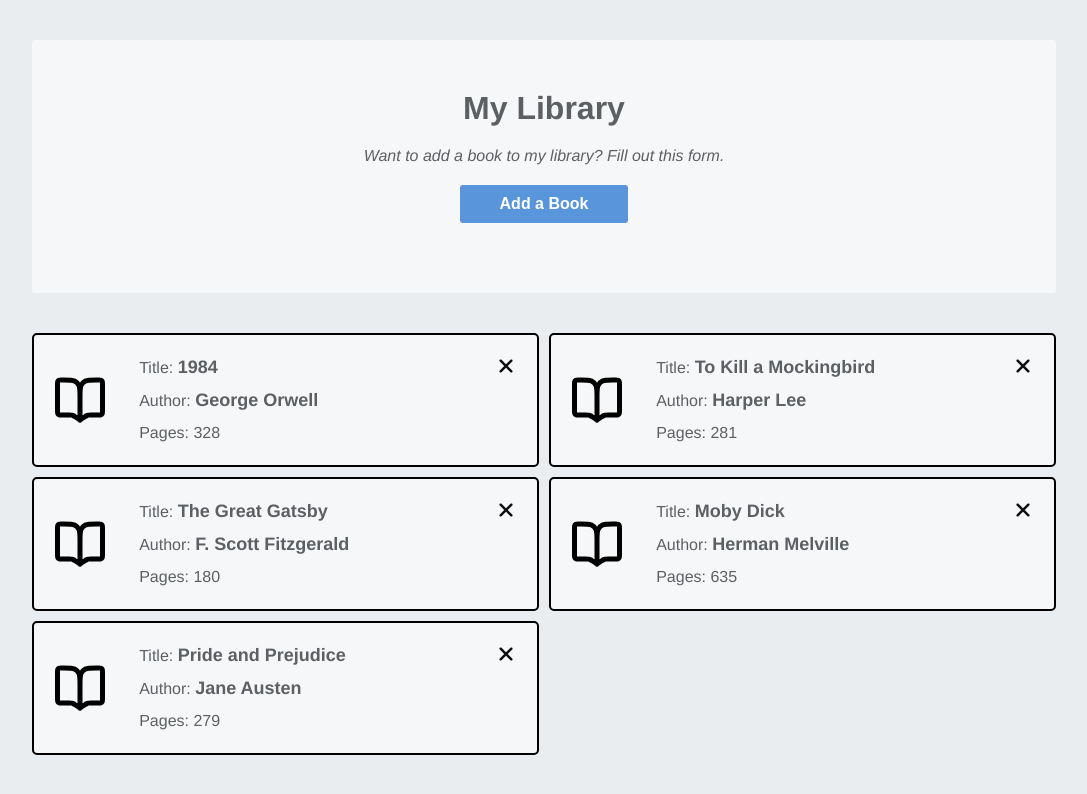
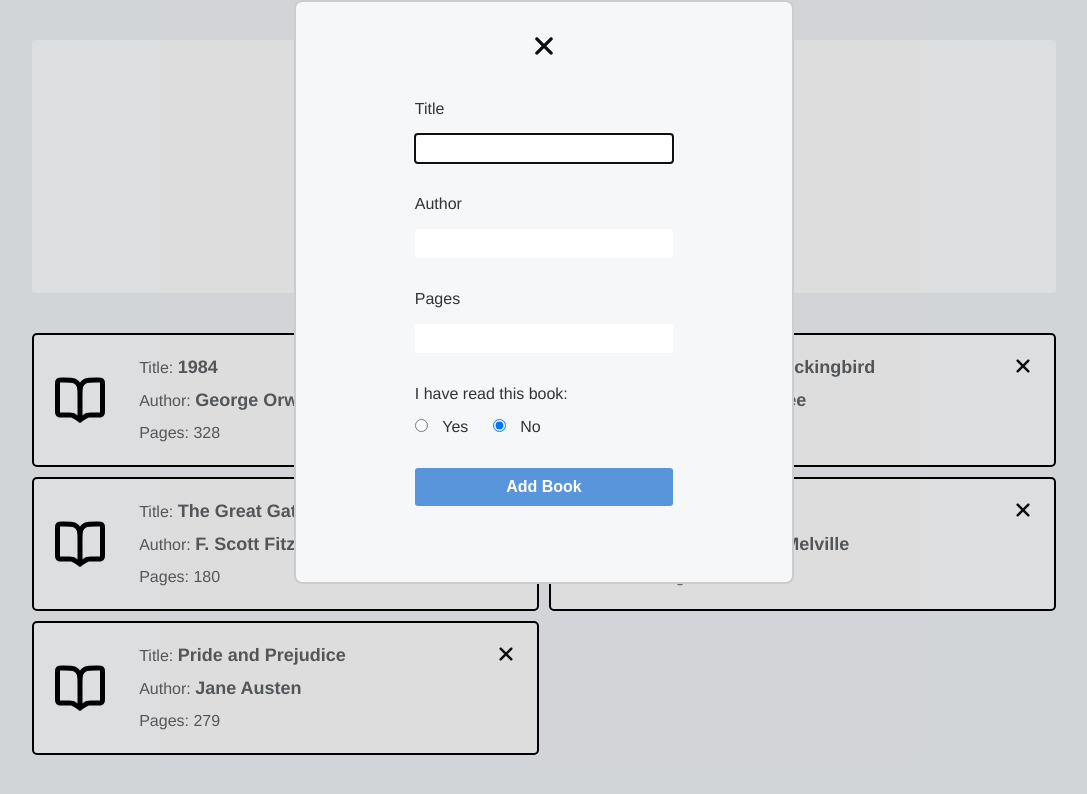
Before and after one commit to AbdulkarimMziya/Odin_Library, a plain HTML site: page index.html in a window 1280 px wide. Both pictures are taken after a click on the button "Add a Book". Shown: the whole page, without its empty margins (96-1183 px from the left). Drawn offline with Linux system fonts and the light colour scheme.

Commit message:
feat: implement modal form dialog for adding new books
- Replaced inline form with a native <dialog> element
- Styled the dialog box and close button for better UX
- Added JavaScript to toggle dialog visibility on 'Add Book' button click
- Handled form submission to close dialog without page reload

```diff
--- a/index.html
+++ b/index.html
@@ -15,6 +15,8 @@
         <button class="btn btnDisplayForm">Add a Book</button>
     </header>
 
+    <dialog class="dialog">
+        <img src="./images/cross-svgrepo-com.svg" alt="close-dialog-icon" class="close-dialog-btn">
         <form action="" method="post">
             <p class="form-row">
                 <label for="title">Title</label>
@@ -53,6 +55,9 @@
                 <button type="submit">Add Book</button>
             </p>
         </form>
+    </dialog>
+
+
 
     <div class="grid-container">
 
--- a/script.js
+++ b/script.js
@@ -89,3 +89,23 @@ myLibrary.forEach(book => {
     // Append item to container
     container.appendChild(item);
 });
+
+
+const openBtn = document.querySelector('.btnDisplayForm');
+const closeBtn = document.querySelector('.close-dialog-btn');
+const dialog = document.querySelector('.dialog');
+const form = dialog.querySelector('form');
+
+// Show dialog on button click
+openBtn.addEventListener('click', () => {
+    dialog.showModal();
+});
+
+// Close dialog after submitting the form
+form.addEventListener('submit', (e) => {
+    e.preventDefault(); // Prevent actual form submission
+    dialog.close();
+});
+
+// Hide dialog
+closeBtn.addEventListener('click', () => dialog.close());
--- a/styles.css
+++ b/styles.css
@@ -46,10 +46,8 @@ form {
     border: var(--border-style);
     border-radius: 3px;
 
-    width: 30%;
-    padding: 50px;
-
-    display: none;
+    width: 80%;
+    padding: 30px 50px 20px;
 }
 
 .form-row {
@@ -166,3 +164,24 @@ img {
     background-color: rgb(238, 56, 56);
     border-radius: 5px;
 }
+
+.dialog {
+    width: 80%;
+    max-width: 500px;
+    padding: 1.5rem;
+    background-color: var(--section-background-color);
+    border: 2px solid #ccc;
+    border-radius: 8px;
+    font-family: var(--font-family);
+    color: #333;
+
+    margin: 0 auto;
+    justify-items: center;
+}
+
+.close-dialog-btn {
+    width: 40px;
+    height: 40px;
+
+    cursor: pointer;
+}
```
Lines whose indentation alone changed are shown as unchanged.
